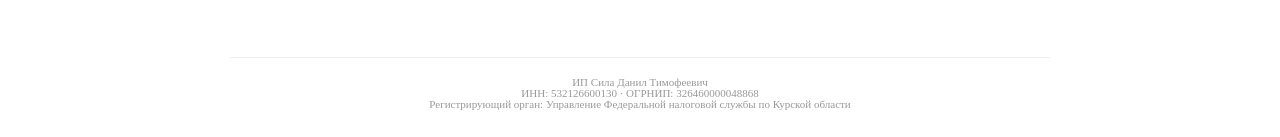
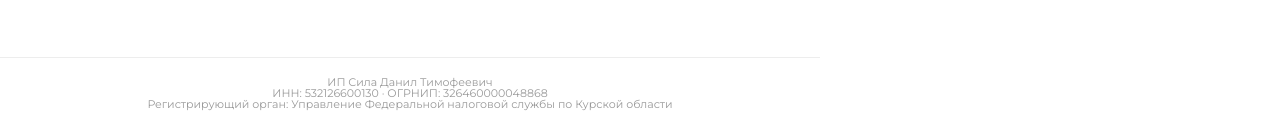
Before and after one commit to sila-timofei/dt-sila1, a plain HTML site: page index.html in a window 1280 px wide. Shown: the part 3900-4037 px from the top of the page. Before the commit the page ends 4010 px from the top, so only its background shows below. Drawn offline with Linux system fonts and the light colour scheme; files whose address does not match are found by name.

Commit message:
Update uikit.css

```diff
--- a/css/uikit.css
+++ b/css/uikit.css
@@ -363,9 +363,10 @@ html {
 }
 
 .legal-details {
+	font-family: 'Montserrat';
     width: calc(100% - 30px);
     max-width: 820px;
-    margin: 30px auto 0;
+    margin: 30px 0;
     padding: 19px 4px 0;
     border-top: 1px solid #ededed;
     text-align: center;
```
